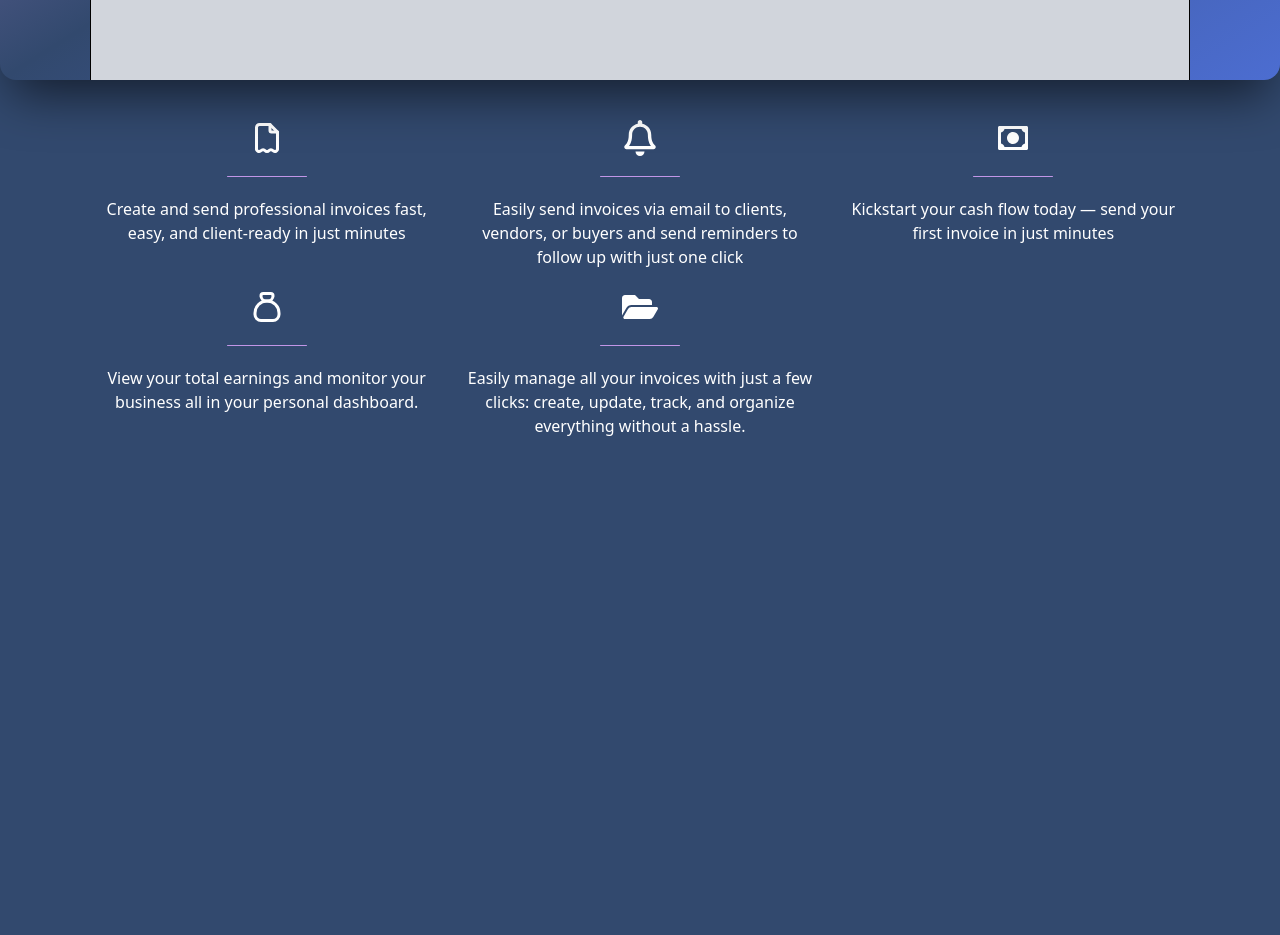
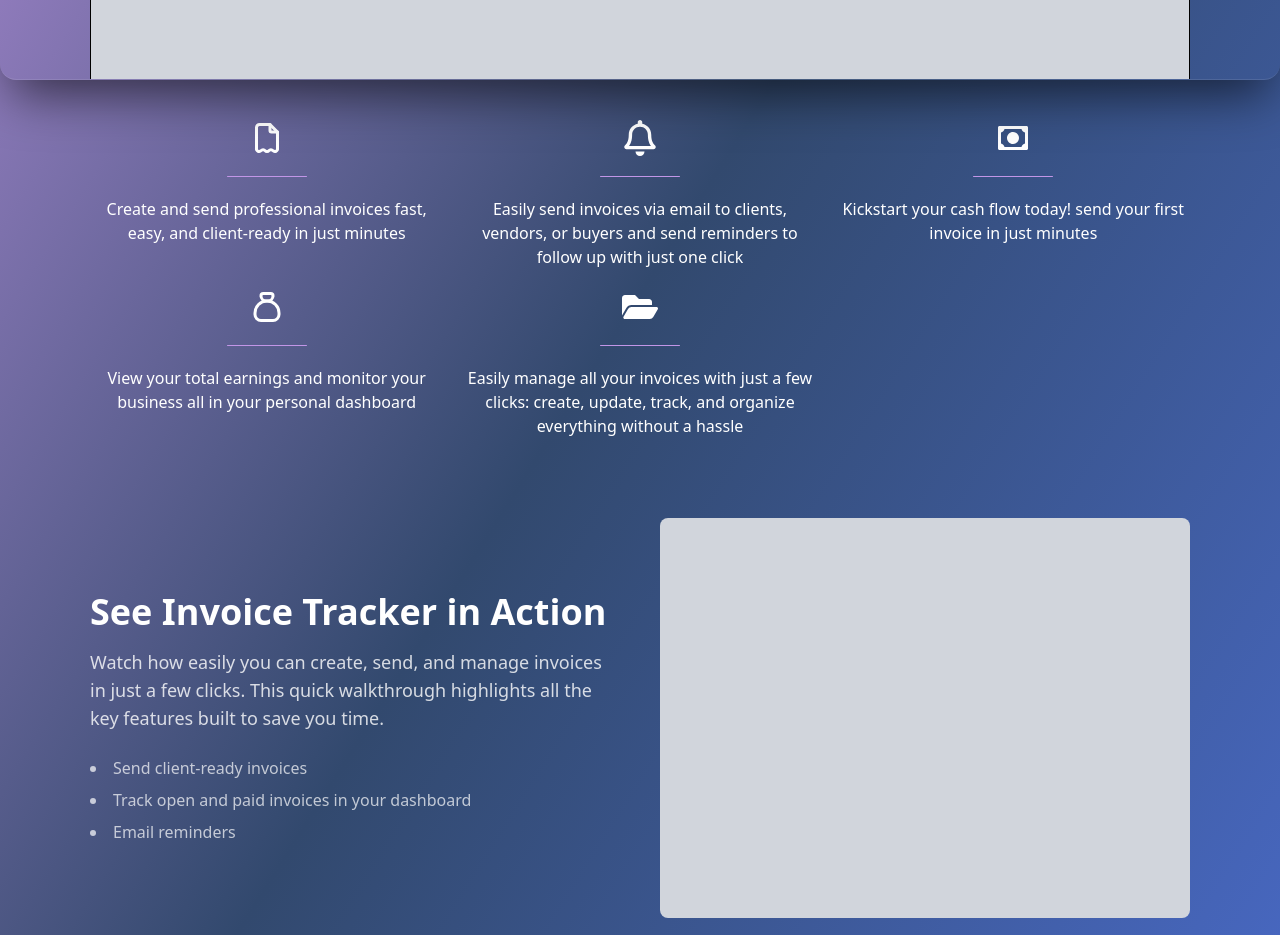
Before and after one commit to j0hnnyli/invoice-tracker, a Next.js app: page / in a window 1280 px wide. Shown: the part 720-1655 px from the top of the page. Before the commit the page ends 1198 px from the top, so only its background shows below. Built offline with nearby package versions, Linux system fonts and the light colour scheme.

Commit message:
developed landing page

```diff
--- a/app/layout.tsx
+++ b/app/layout.tsx
@@ -25,7 +25,7 @@ export default function RootLayout({
   return (
     <html lang="en">
       <body
-        className={`${geistSans.variable} ${geistMono.variable} antialiased bg-[var(--secondary-color)]`}
+        className={`${geistSans.variable} ${geistMono.variable} antialiased `}
       >
         <main>
           {children}
--- a/app/page.tsx
+++ b/app/page.tsx
@@ -1,13 +1,17 @@
+import Footer from "@/components/Footer";
 import Hero from "@/components/homepage/Hero";
+import StepSections from "@/components/homepage/StepSection";
 import WhySection from "@/components/homepage/WhySection";
 import Navbar from "@/components/Navbar";
 
 export default function Home() {
   return (
-    <>
+    <div className="bg-gradient-to-br from-[var(--primary-color)] via-[var(--secondary-color)] to-[var(--third-color)]">
       <Navbar />
       <Hero/>
       <WhySection />
-    </>
+      <StepSections />
+      <Footer />
+    </div>
   );
 }
--- /dev/null
+++ b/components/Footer.tsx
@@ -0,0 +1,17 @@
+import HoverLink from "./HoverLink";
+
+export default function Footer() {
+  return (
+    <footer
+      className="py-20 rounded-tl-[100%] rounded-tr-[100%] flex flex-col items-center justify-center text-white gap-5 shadow-black/60 shadow-[0_-10px_30px_rgba(0,0,0,0.3)] border-t border-white/10"
+    >
+      <h2 className="text-3xl md:text-4xl text-center font-semibold">
+        Your earnings start here
+      </h2>
+      <p className="text-lg opacity-90">It only takes minutes</p>
+      <HoverLink>
+        Sign Up Now
+      </HoverLink>
+    </footer>
+  );
+}
--- a/components/HoverLink.tsx
+++ b/components/HoverLink.tsx
@@ -13,7 +13,7 @@ export default function HoverLink({ children, className } : Props){
         <span className="relative z-20">
           {children}
         </span>
-        <span className="absolute mt-10 w-[120%] left-0 h-40 bg-gradient-to-br from-[var(--primary-color)] via-[var(--seconday-color)] group-hover:rotate-[-90deg] origin-top-left transition-all duration-300 ease-in-out z-10"></span>
+        <span className="absolute mt-10 w-[120%] left-0 h-40 bg-gradient-to-br from-[var(--primary-color)] via-[var(--secondary-color)]  to-[var(--third-color)] group-hover:rotate-[-90deg] origin-top-left transition-all duration-300 ease-in-out z-10"></span>
       </Link>
   )
 }
--- a/components/homepage/Hero.tsx
+++ b/components/homepage/Hero.tsx
@@ -2,8 +2,8 @@ import HoverLink from "../HoverLink";
 
 export default function Hero(){
   return (
-     <div className="py-10 rounded-bl-2xl rounded-br-2xl relative h-screen overflow-hidden max-h-[800px] p-5  shadow-black/60 shadow-2xl bg-gradient-to-br from-[var(--primary-color)] via-[var(--seconday-color)] to-[var(--third-color)]">
-        <div className="mt-20 flex flex-col items-center justify-center">
+     <div className="py-10 rounded-bl-2xl rounded-br-2xl relative h-screen overflow-hidden max-h-[800px] p-5 border-b border-white/10 shadow-black/60 shadow-2xl">
+        <div className="mt-20 flex flex-col items-center justify-center ">
 
           <h2 className="text-white text-6xl text-center tracking-widest">
             <span>Invoice</span>
--- /dev/null
+++ b/components/homepage/StepSection.tsx
@@ -0,0 +1,27 @@
+export default function StepSections(){
+  return (
+    <section className="py-10 max_width mx-auto my-10 px-5 lg:px-0 flex flex-col md:flex-row items-center justify-between gap-10">
+      {/* Left: Text Content */}
+      <div className="w-full md:w-1/2 text-white">
+        <h2 className="text-3xl md:text-4xl font-semibold mb-4">
+          See Invoice Tracker in Action
+        </h2>
+        <p className="text-lg mb-6 text-white/80">
+          Watch how easily you can create, send, and manage invoices in just a few clicks.
+          This quick walkthrough highlights all the key features built to save you time.
+        </p>
+        <ul className="list-disc list-inside text-white/70 space-y-2">
+          <li>Send client-ready invoices</li>
+          <li>Track open and paid invoices in your dashboard</li>
+          <li>Email reminders </li>
+        </ul>
+      </div>
+
+      {/* Right: Video or Placeholder */}
+      <div className="w-full md:w-1/2">
+        <div className="h-[400px] w-full rounded-lg overflow-hidden bg-gray-300">
+        </div>
+      </div>
+    </section>
+  )
+}
--- a/components/homepage/WhySection.tsx
+++ b/components/homepage/WhySection.tsx
@@ -1,53 +1,18 @@
-import { TbInvoice, TbMoneybag } from "react-icons/tb";
-import { FaRegBell, FaFolderOpen } from "react-icons/fa";
-import { RiCashLine } from "react-icons/ri";
-
+import { whySectionInfo } from "@/lib/content/whySectionInfo";
 
 
 export default function WhySection(){
   return (
     <section className="max_width mx-auto my-10 px-5 lg:px-0 grid grid-cols-1 md:grid-cols-3 gap-5">
-      <div className="text-white mx-auto">
-        <TbInvoice className="text-4xl mx-auto"/>
-        <div className="w-20 h-[1px] bg-[var(--primary-color)] rounded-xl mx-auto my-5"/>
-        <p className="text-center">
-          Create and send professional invoices fast, easy, and client-ready in just minutes
-        </p>
-      </div>
-
-      <div className="text-white">
-        <FaRegBell className="text-4xl mx-auto"/>
-        <div className="w-20 h-[1px] bg-[var(--primary-color)] rounded-xl mx-auto my-5"/>
-        <p className="text-center">
-          Easily send invoices via email to clients, vendors, or buyers and send reminders to follow up with just one click
-        </p>
-      </div>
-
-      <div className="text-white">
-        <RiCashLine className="text-4xl mx-auto"/>
-        <div className="w-20 h-[1px] bg-[var(--primary-color)] rounded-xl mx-auto my-5"/>
-        <p className="text-center">
-          Kickstart your cash flow today — send your first invoice in just minutes
-        </p>
-      </div>
-
-      <div className="text-white">
-        <TbMoneybag className="text-4xl mx-auto"/>
-        <div className="w-20 h-[1px] bg-[var(--primary-color)] rounded-xl mx-auto my-5"/>
-        <p className="text-center">
-          View your total earnings and monitor your business all in your personal dashboard.
-        </p>
-      </div>
-
-      <div className="text-white">
-        <FaFolderOpen className="text-4xl mx-auto"/>
-        <div className="w-20 h-[1px] bg-[var(--primary-color)] rounded-xl mx-auto my-5"/>
-        <p className="text-center">
-          Easily manage all your invoices with just a few clicks: create, update, track, and organize everything without a hassle.
-        </p>
-      </div>
-
-
+      {whySectionInfo.map(({icon : Icon, text}, i) => (
+        <div key={i} className="text-white">
+          <Icon className="text-4xl mx-auto"/>
+          <div className="w-20 h-[1px] bg-[var(--primary-color)] rounded-xl mx-auto my-5"/>
+          <p className="text-center">
+            {text}
+          </p>
+        </div>
+      ))}
     </section>
   )
 }
--- /dev/null
+++ b/lib/content/whySectionInfo.ts
@@ -0,0 +1,26 @@
+import { TbInvoice, TbMoneybag } from "react-icons/tb";
+import { FaRegBell, FaFolderOpen } from "react-icons/fa";
+import { RiCashLine } from "react-icons/ri";
+
+export const whySectionInfo = [
+  {
+    icon : TbInvoice,
+    text : "Create and send professional invoices fast, easy, and client-ready in just minutes"
+  },
+  {
+    icon : FaRegBell,
+    text : "Easily send invoices via email to clients, vendors, or buyers and send reminders to follow up with just one click"
+  },
+  {
+    icon : RiCashLine,
+    text : "Kickstart your cash flow today! send your first invoice in just minutes"
+  },
+  {
+    icon : TbMoneybag,
+    text : "View your total earnings and monitor your business all in your personal dashboard"
+  },
+  {
+    icon : FaFolderOpen,
+    text : "Easily manage all your invoices with just a few clicks: create, update, track, and organize everything without a hassle"
+  },
+]
```
